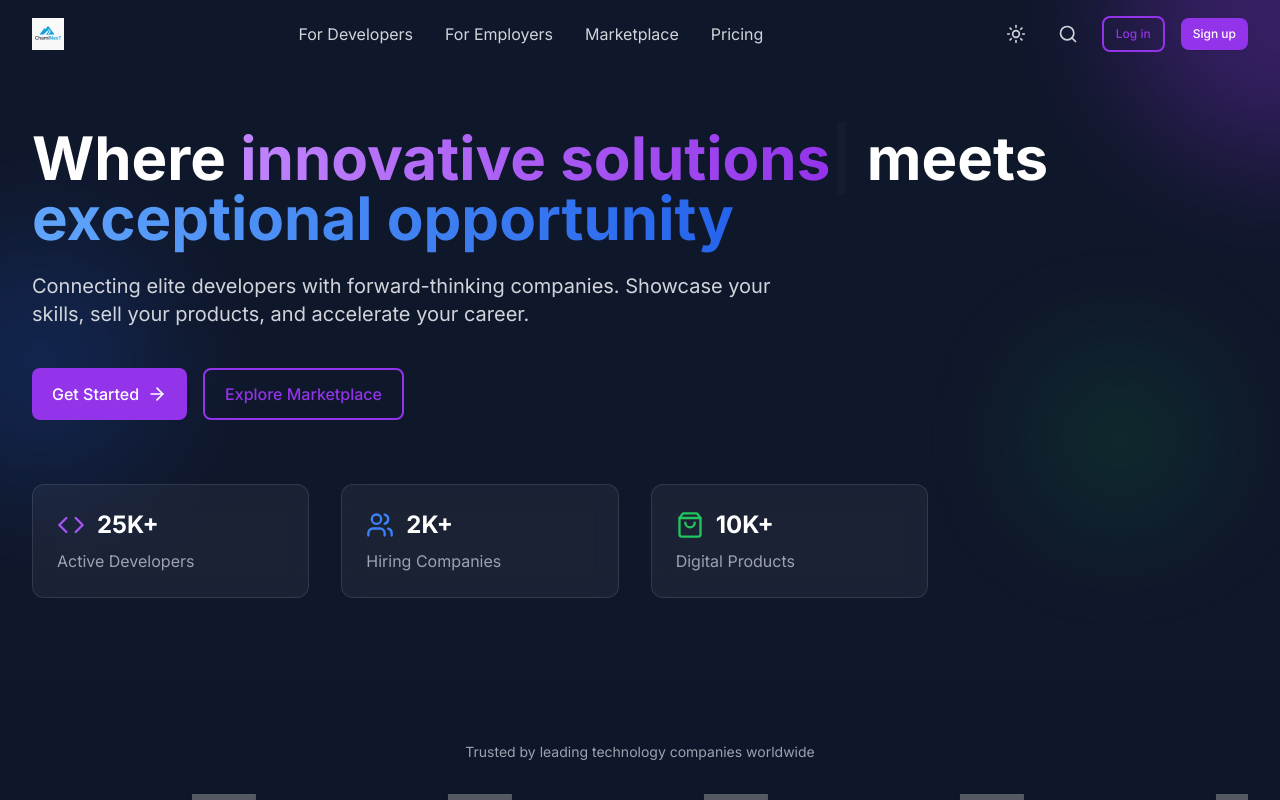
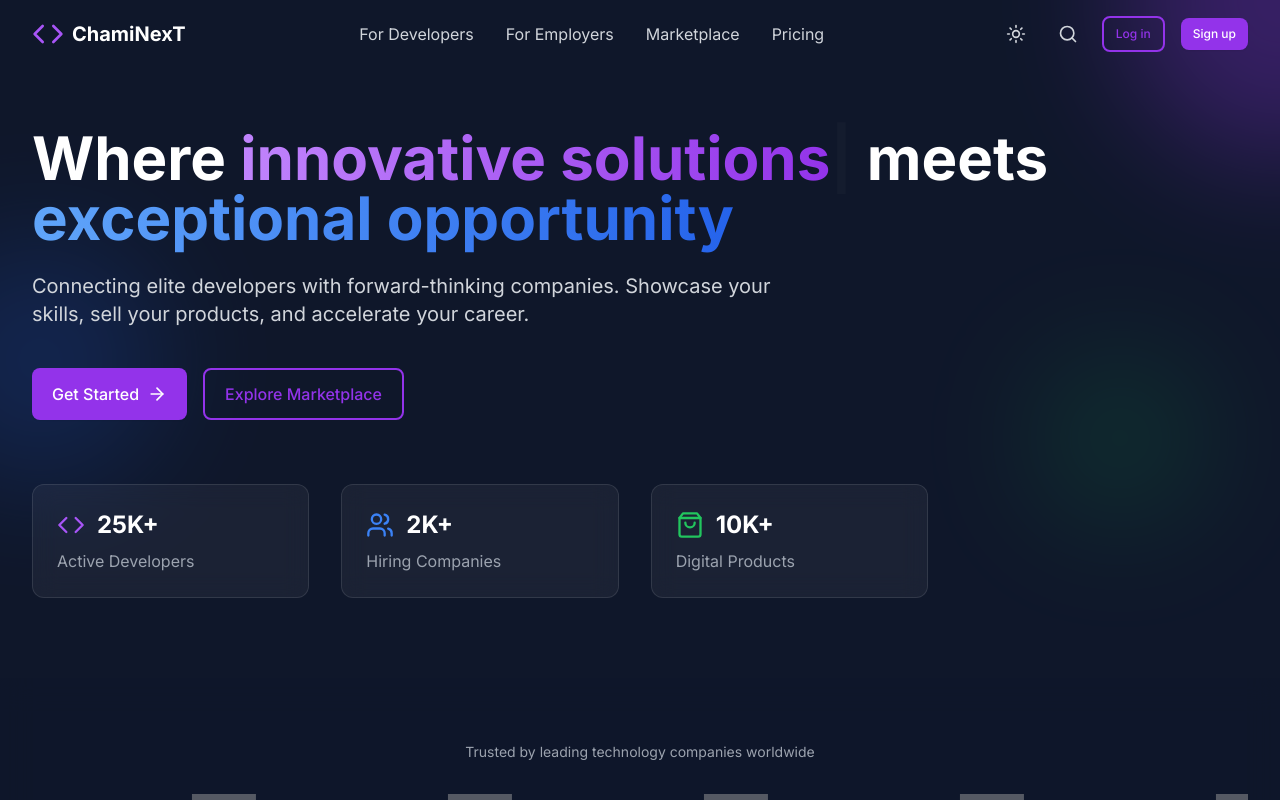
Before and after one commit to uzzielperez/ChamiNexT, a React (Vite) app: page / in a window 1280 px wide. Shown: the top 800 px of the page. Built offline with nearby package versions, Linux system fonts and the light colour scheme; grey boxes are pictures that could not be loaded.

Commit message:
back to original icon

```diff
--- a/src/components/layout/Footer.tsx
+++ b/src/components/layout/Footer.tsx
@@ -9,11 +9,15 @@ const Footer: React.FC = () => {
           {/* Brand */}
           <div className="col-span-2 lg:col-span-1">
                           <div className="flex items-center">
+                <Code className="h-8 w-8 text-purple-500" />
+                <span className="ml-2 text-xl font-bold text-white">ChamiNexT</span>
+                {/* Alternative logo image (kept as reserve):
                 <img
                   src="/chaminext-logo.png"
                   alt="ChamiNexT Logo"
                   className="h-8 w-auto"
                 />
+                */}
               </div>
             <p className="mt-4 text-gray-400 text-sm">
               Connecting exceptional developers with forward-thinking companies and empowering coders to monetize their expertise.
--- a/src/components/layout/Header.tsx
+++ b/src/components/layout/Header.tsx
@@ -33,11 +33,15 @@ const Header: React.FC = () => {
         <div className="flex justify-between items-center py-4">
           {/* Logo */}
           <div className="flex items-center">
+            <Code className="h-8 w-8 text-purple-500" />
+            <span className="ml-2 text-xl font-bold text-white">ChamiNexT</span>
+            {/* Alternative logo image (kept as reserve):
             <img
               src="/chaminext-logo.png"
               alt="ChamiNexT Logo"
               className="h-8 w-auto"
             />
+            */}
           </div>
 
           {/* Desktop Navigation */}
```
